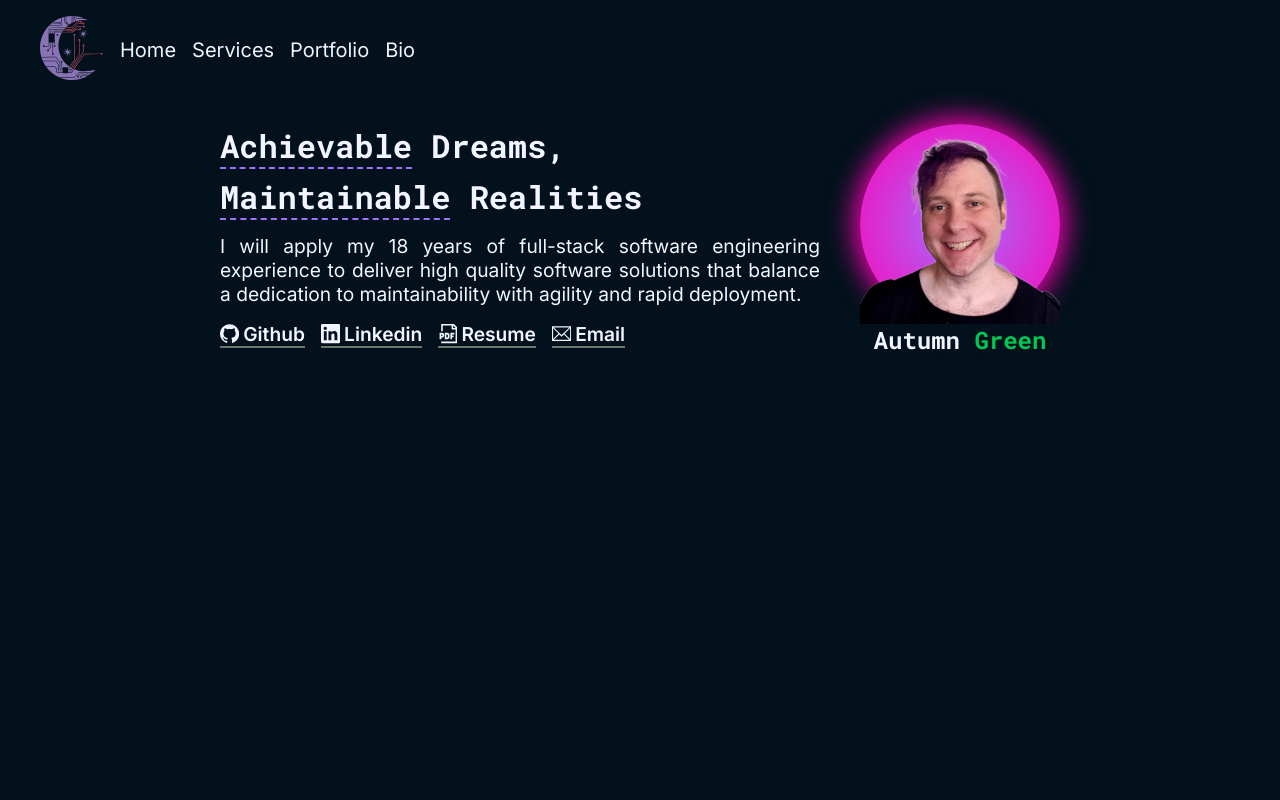
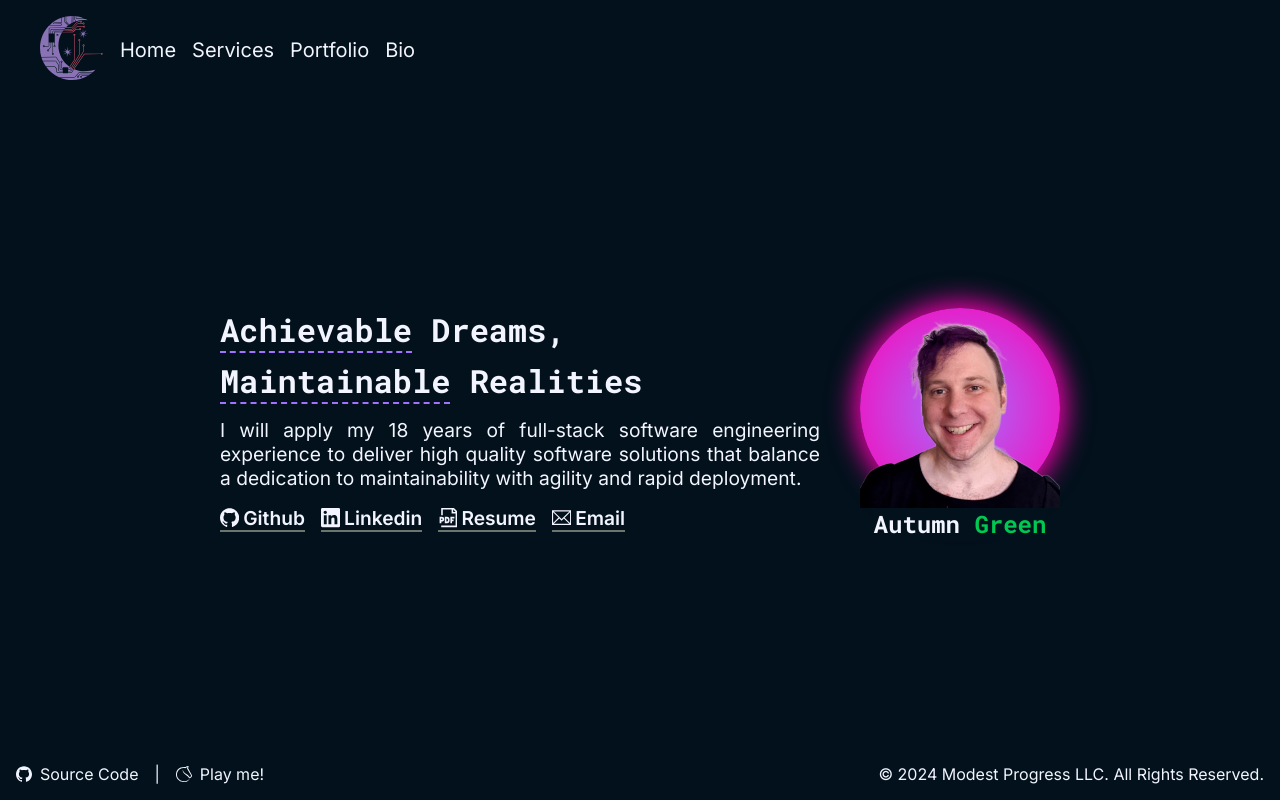
Before and after one commit to chao-mu/bio-site, a Next.js app: page / in a window 1280 px wide. Built offline with nearby package versions, Linux system fonts and the light colour scheme.

Commit message:
feat: footer

```diff
--- a/src/app/layout.js
+++ b/src/app/layout.js
@@ -2,6 +2,8 @@ import Link from "next/link";
 import Image from "next/image";
 import { Inter } from "next/font/google";
 import { Analytics } from "@vercel/analytics/react";
+// Icons
+import { SiGithub, SiLichess } from "react-icons/si";
 import "./globals.css";
 
 import styles from "./layout.module.css";
@@ -42,6 +44,33 @@ export default function RootLayout({ children }) {
         </header>
         {children}
         <Analytics />
+        <footer className={styles.footer}>
+          <ul className={styles["footer__links"]}>
+            <li>
+              <Link href="https://github.com/chao-mu/bio-site">
+                <SiGithub />
+                <span>Source Code</span>
+              </Link>
+            </li>
+            <li>|</li>
+            <li>
+              <Link href="https://lichess.org/@/bestieboots">
+                <SiLichess />
+                Play me!
+              </Link>
+            </li>
+          </ul>
+          <div className="text-gray-400">
+            <span>© 2024 </span>
+            <Link
+              href="https://modestprogress.com/"
+              className="hover:text-amber-500 hover:underline"
+            >
+              Modest Progress LLC
+            </Link>
+            . All Rights Reserved.
+          </div>
+        </footer>
       </body>
     </html>
   );
--- a/src/app/layout.module.css
+++ b/src/app/layout.module.css
@@ -3,8 +3,8 @@
   background-color: var(--color-bg);
   display: flex;
   flex-direction: column;
+  justify-content: space-between;
   min-height: 100vh;
-  padding: 1rem 2.5rem;
 }
 
 .header {
@@ -13,6 +13,7 @@
   align-items: center;
   flex-wrap: wrap;
   gap: 1rem;
+  padding: 1rem 2.5rem;
 }
 
 .nav__links {
@@ -22,3 +23,26 @@
   gap: 1rem;
   font-size: 1.25rem;
 }
+
+.footer {
+  display: flex;
+  flex-wrap: wrap;
+  justify-content: space-between;
+  align-items: center;
+  column-gap: 1rem;
+  row-gap: 0.5rem;
+  padding: 1rem;
+}
+
+.footer__links {
+  display: flex;
+  justify-content: space-between;
+  list-style: none;
+  gap: 1rem;
+}
+
+.footer__links a {
+  display: flex;
+  align-items: center;
+  gap: 0.5rem;
+}
--- a/src/app/page.module.css
+++ b/src/app/page.module.css
@@ -3,7 +3,7 @@
   flex-wrap: wrap;
   justify-content: center;
   gap: 2.5rem;
-  padding: 2.5rem 0;
+  padding: 2.5rem;
 }
 
 .hero {
```
